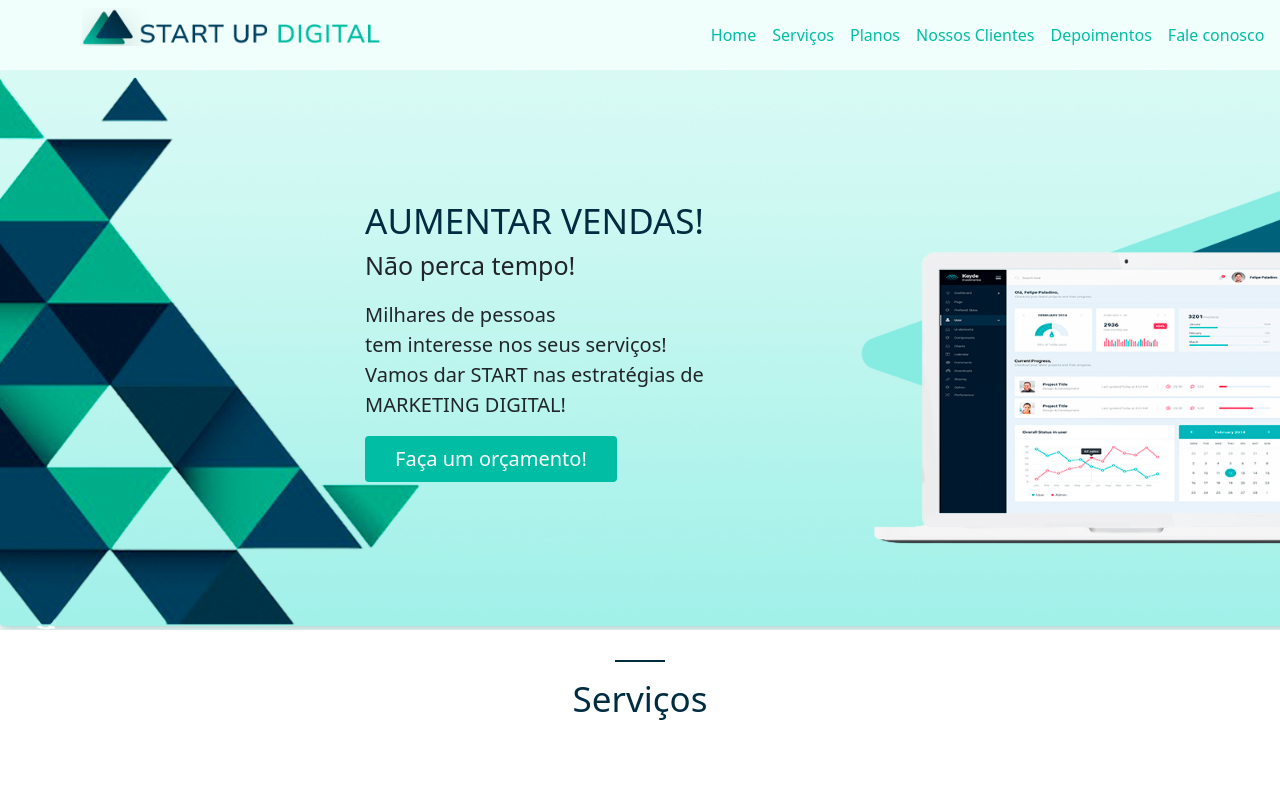
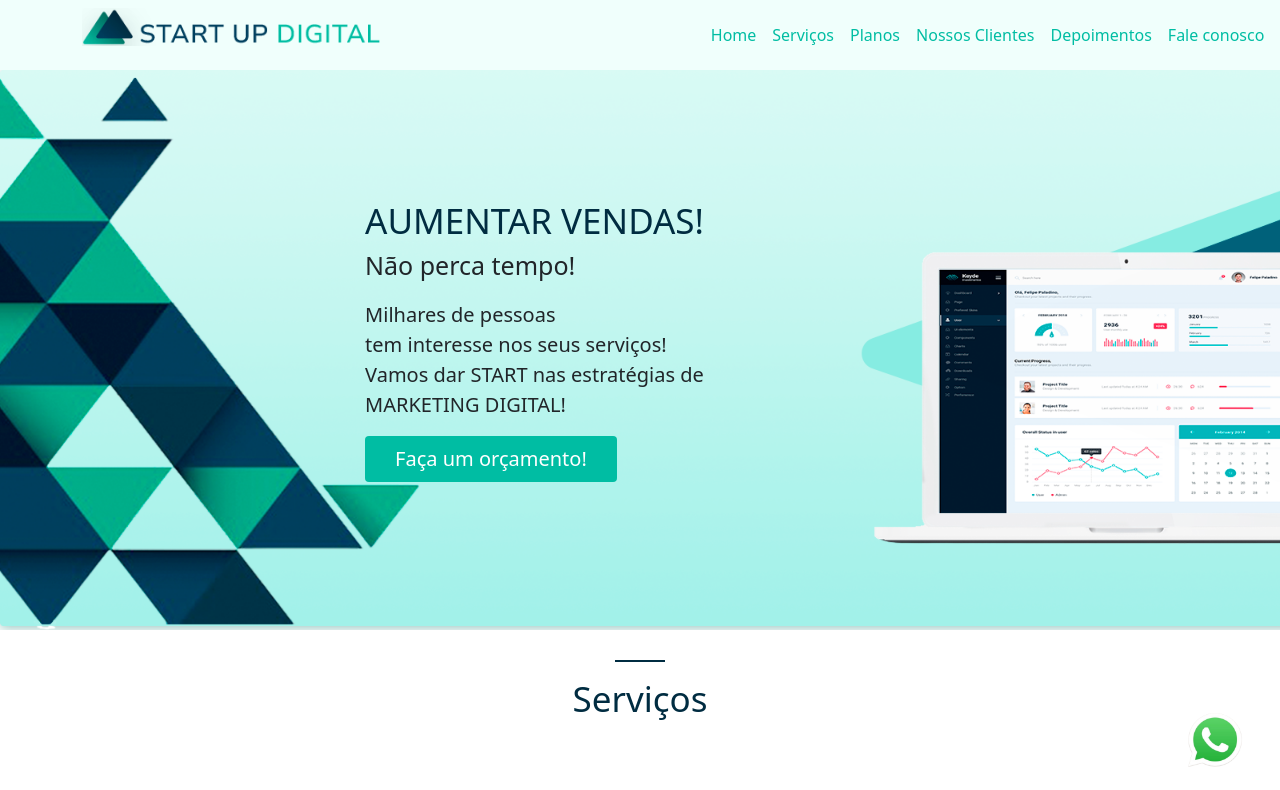
Before and after one commit to Donizetejr/StartDigital, a website: page app/views/index.html in a window 1280 px wide. Shown: the top 790 px of the page. Drawn offline with nearby package versions, Linux system fonts and the light colour scheme.

Commit message:
implementando whatsapp

```diff
--- a/app/src/css/indexStyles.css
+++ b/app/src/css/indexStyles.css
@@ -46,12 +46,13 @@ body {
     background: #f0fffc;
 
     .navbar-nav {
-    line-height: 0.5;
-    padding-bottom: 15px;
+        line-height: 0.5;
+        padding-bottom: 15px;
     }
 
     .nav-link {
-        line-height: 0.5; /* Ajuste conforme necessário */
+        line-height: 0.5;
+        /* Ajuste conforme necessário */
         margin-top: -23px;
     }
 }
@@ -144,21 +145,21 @@ a {
 
 .planos {
     background-color: #fbfffe;
-    -webkit-box-shadow: 0px 0px 15px 3px rgba(218,232,229,1);
-    -moz-box-shadow: 0px 0px 15px 3px rgba(218,232,229,1);
+    -webkit-box-shadow: 0px 0px 15px 3px rgba(218, 232, 229, 1);
+    -moz-box-shadow: 0px 0px 15px 3px rgba(218, 232, 229, 1);
     box-shadow: 0px 0px 15px 3px rgb(211, 233, 228);
 }
 
 .shadow-dark {
-    -webkit-box-shadow: 0px 0px 15px 1px rgba(35,108,137,0.5);
-    -moz-box-shadow: 0px 0px 15px 1px rgba(35,108,137,0.5);
-    box-shadow: 0px 0px 15px 1px rgba(35,108,137,0.5);
+    -webkit-box-shadow: 0px 0px 15px 1px rgba(35, 108, 137, 0.5);
+    -moz-box-shadow: 0px 0px 15px 1px rgba(35, 108, 137, 0.5);
+    box-shadow: 0px 0px 15px 1px rgba(35, 108, 137, 0.5);
 }
 
 .shadow-light {
-    -webkit-box-shadow: 0px 0px 25px 5px rgba(235,240,239,1);
-    -moz-box-shadow: 0px 0px 25px 5px rgba(235,240,239,1);
-    box-shadow: 0px 0px 25px 5px rgba(235,240,239,1)
+    -webkit-box-shadow: 0px 0px 25px 5px rgba(235, 240, 239, 1);
+    -moz-box-shadow: 0px 0px 25px 5px rgba(235, 240, 239, 1);
+    box-shadow: 0px 0px 25px 5px rgba(235, 240, 239, 1)
 }
 
 .separador-planos {
@@ -192,7 +193,7 @@ a {
 .rs-planos-light {
     position: absolute;
     top: 21%;
-    left:28%;
+    left: 28%;
     color: var(--cor-escuro-mais);
 }
 
@@ -233,9 +234,9 @@ a {
 }
 
 .altura-card {
-       margin-top: -8px;
-       height: 98%;
-    }
+    margin-top: -8px;
+    height: 98%;
+}
 
 .descricao-plano,
 .substitulo-informacoes {
@@ -346,3 +347,10 @@ a {
     color: #6d8088;
     font-size: 12px;
 }
+
+.whatsapp {
+    position: fixed;
+    bottom: 20px;
+    right: 25px;
+    z-index: 9999;
+}
--- a/app/views/index.html
+++ b/app/views/index.html
@@ -51,7 +51,6 @@
                         <button class="botao-banner">Faça um orçamento!</button>
             </div>
         </div>
-        </div>
     </section>
     <section>
         <div class="row">
@@ -92,8 +91,6 @@
                 <span class="texto-servico d-block">direcionando o público e gerando</span>
                 <span class="texto-servico d-block">interesse para atração de novos clientes.</span>
             </div>
-        </div>
-        </div>
         </div>
     </section>
     <section class="planos">
@@ -163,6 +160,8 @@
                         </div>
                     </div>
                 </div>
+            </div>
+        </div>
     </section>
     <section class="logo-section">
         <div class="separator"></div>
@@ -184,11 +183,8 @@
                 <img src="../src/images/EsteticaCia.png" alt="Logo 4" width="100px">
             </div>
         </div>
-        </div>
-        </div>
     </section>
     <section class="depoimentos bkg-depoimentos pt-2">
-        </div>
         <h2 class="text-center pt-4 pb-2 titulo-depoimentos">Depoimentos</h2>
         <p class="text-center pb-4 subtitulo-depoimentos">Veja o que nossos clientes têm a dizer sobre nós.</p>
         <div class="container">
@@ -237,8 +233,10 @@
                         </div>
                     </div>
                 </div>
+            </div>
+        </div>
     </section>
-    <section class="contato bkg-contato">
+    <!-- <section class="contato bkg-contato">
         <h2 class="text-center titulo-contato pt-5 pb-3">Entre em Contato</h2>
         <div class="container">
             <div class="row">
@@ -280,14 +278,16 @@
                             <label for="name" class="form-label-input">Nome</label>
                         </div>
                         <div class="form-group-input field mb-3">
-                            <input type="input" class="email form-field-input" placeholder="Email" name="email" id='email'/>
+                            <input type="input" class="email form-field-input" placeholder="Email" name="email"
+                                id='email' />
                             <label for="email" class="form-label-input">Email</label>
                         </div>
                         <div class="row">
                             <div class="col-md-6">
                                 <div class="form-group-input field mb-3 d-flex">
                                     <div class="me-3 flex-fill d-flex">
-                                        <input type="input" class="phone form-field-input" placeholder="Telefone" name="telefone" id='telefone' maxlength="15"  />
+                                        <input type="input" class="phone form-field-input" placeholder="Telefone"
+                                            name="telefone" id='telefone' maxlength="15" />
                                         <label for="telefone" class="form-label-input">Telefone</label>
                                     </div>
                                 </div>
@@ -295,7 +295,8 @@
                             <div class="col-md-6">
                                 <div class="form-group-input field mb-3 d-flex">
                                     <div class="me-3 flex-fill d-flex">
-                                        <input type="input" class="phone form-field-input" placeholder="Celular" name="celular" id='celular' />
+                                        <input type="input" class="phone form-field-input" placeholder="Celular"
+                                            name="celular" id='celular' />
                                         <label for="celular" class="form-label-input">Celular</label>
                                     </div>
                                 </div>
@@ -318,7 +319,7 @@
                     <div class="col-md-1"></div>
                 </div>
             </div>
-    </section>
+    </section> -->
     <footer class="bkg-rodape">
         <div class="text-center pt-4">
             <img src="../src/images/logo-start.png" width="150px">
@@ -328,6 +329,13 @@
         </div>
     </footer>
 
+    <div class="whatsapp">
+        <a href="https://wa.me/5512997646348?text=Olá%2C%20vim%20do%20site%20Start%20Up%20Digital%20e%20gostaria%20de%20fazer%20um%20orçamento%20para%20desenvolver%20meu%20site.%20Podemos%20conversar%3F"
+            target="_blank">
+            <img src="../src/images/whatsapp-removebg-preview.png" width="80" alt="Fale conosco pelo whatsapp"
+                title="Fale conosco pelo whatsapp" />
+        </a>
+    </div>
 
 </body>
 
```
Also changed, not shown: app/src/images/whatsapp-removebg-preview.png (added).
